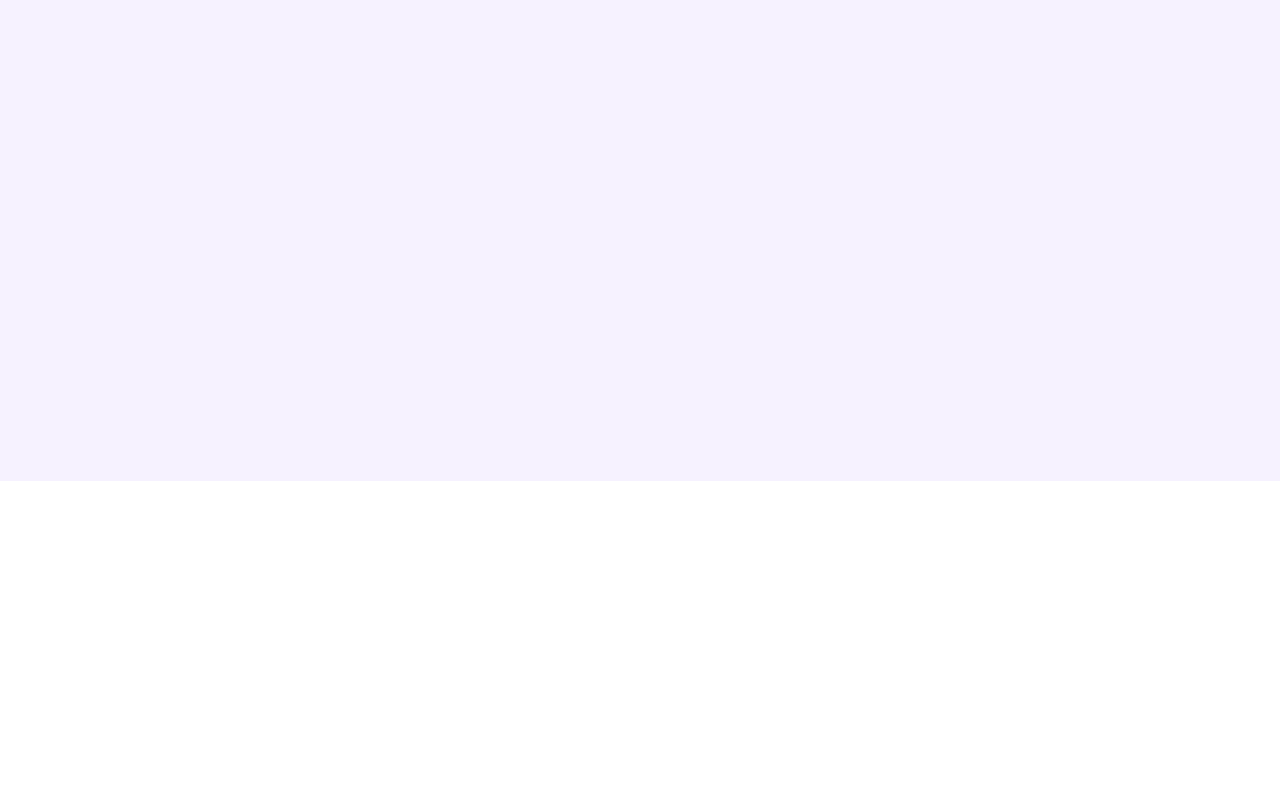
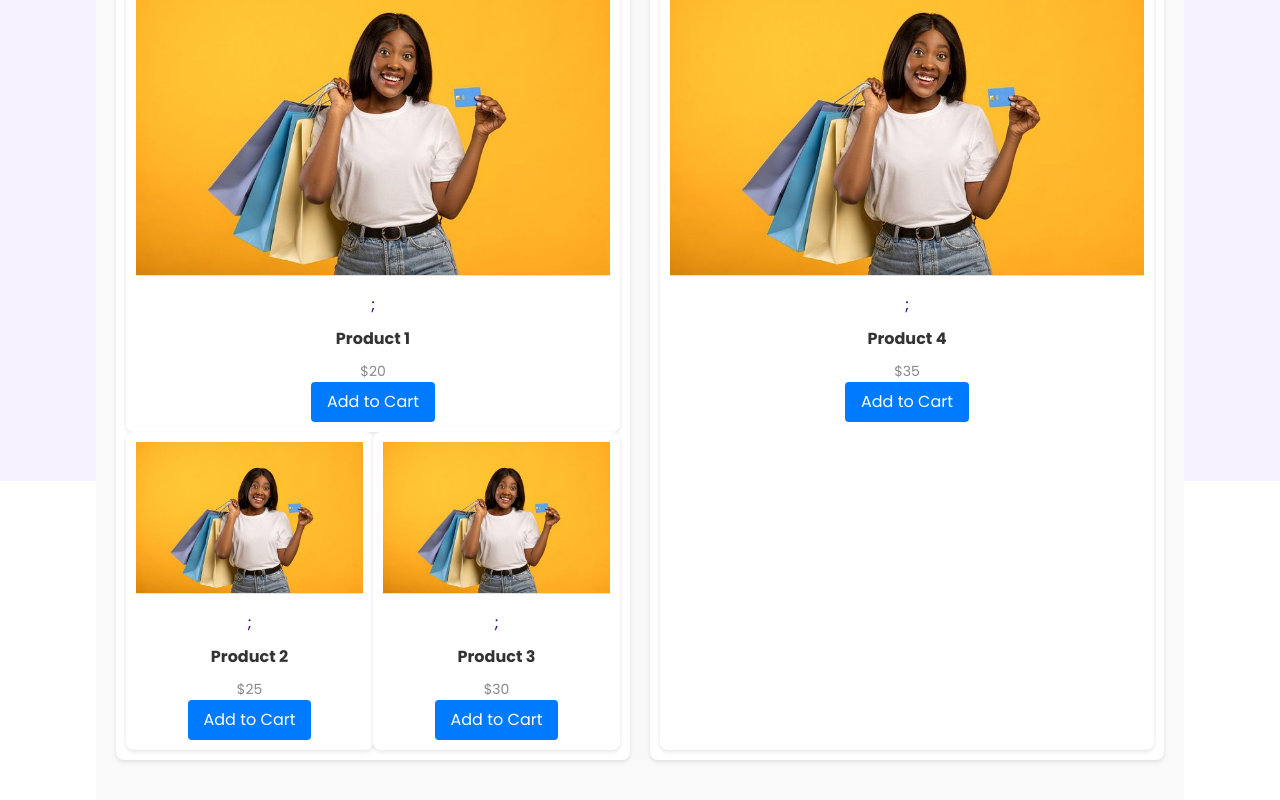
Before and after one commit to PraisesAmaiyo/whatsapp-shop, a React (Vite) app: page /home in a window 1280 px wide. Shown: the part 1119-1919 px from the top of the page. Before the commit the page ends 1612 px from the top, so only its background shows below. Built offline with nearby package versions, Linux system fonts and the light colour scheme.

Commit message:
Featured Section in progress

```diff
--- /dev/null
+++ b/src/features/homepage/Recommended.jsx
@@ -0,0 +1,135 @@
+import styled from 'styled-components';
+import headerImage from '../../assets/images/header-image.jpeg';
+
+const FeaturedProductsContainer = styled.div`
+  padding: 2rem;
+  background-color: #f9f9f9;
+  text-align: center;
+`;
+
+const ProductGrid = styled.div`
+  display: grid;
+  grid-template-columns: 1fr 1fr;
+  grid-template-rows: auto auto;
+  gap: 2rem;
+`;
+
+const ProductCard = styled.div`
+  padding: 1rem;
+  background-color: white;
+  box-shadow: 0 2px 4px rgba(0, 0, 0, 0.1);
+  border-radius: 8px;
+  transition: transform 0.2s;
+
+  &:hover {
+    transform: scale(1.05);
+  }
+`;
+
+const LeftCard = styled(ProductCard)`
+  display: grid;
+  grid-template-columns: 1fr 1fr;
+  grid-template-rows: auto auto;
+`;
+
+const RightCard = styled(ProductCard)`
+  display: grid;
+  grid-template-columns: 1fr 1fr;
+  grid-template-rows: auto auto;
+`;
+
+const FullWidthCardLeft = styled(ProductCard)`
+  grid-column: 1 / 3;
+  grid-row: 1 / 2;
+`;
+const FullWidthCardRight = styled(ProductCard)`
+  grid-column: 1 / 3;
+  grid-row: 1 / 3;
+`;
+
+const HalfWidthCardLeft = styled(ProductCard)`
+  grid-column: 1 / 2;
+  grid-row: 2 / 3;
+`;
+
+const HalfWidthCardRight = styled(ProductCard)`
+  grid-column: 2 / 3;
+  grid-row: 2 / 3;
+`;
+
+const ProductImage = styled.img`
+  width: 100%;
+  height: auto;
+  border-bottom: 1px solid #e0e0e0;
+  margin-bottom: 1rem;
+
+  object-fit: cover;
+  object-position: center;
+`;
+
+const ProductName = styled.h3`
+  font-size: 1.6rem;
+  margin: 1rem 0;
+  color: #333;
+`;
+
+const ProductPrice = styled.p`
+  font-size: 1.4rem;
+  color: #888;
+`;
+
+const AddToCartButton = styled.button`
+  padding: 0.8rem 1.6rem;
+  background-color: #007bff;
+  color: white;
+  border: none;
+  border-radius: 4px;
+  cursor: pointer;
+
+  &:hover {
+    background-color: #0056b3;
+  }
+`;
+
+const FeaturedProducts = () => {
+  return (
+    <FeaturedProductsContainer>
+      <h2>Featured Products</h2>
+      <ProductGrid>
+        <LeftCard>
+          <FullWidthCardLeft>
+            <ProductImage src={headerImage} alt="Happy shopping girl" />;
+            <ProductName>Product 1</ProductName>
+            <ProductPrice>$20</ProductPrice>
+            <AddToCartButton>Add to Cart</AddToCartButton>
+          </FullWidthCardLeft>
+
+          <HalfWidthCardLeft>
+            <ProductImage src={headerImage} alt="Happy shopping girl" />;
+            <ProductName>Product 2</ProductName>
+            <ProductPrice>$25</ProductPrice>
+            <AddToCartButton>Add to Cart</AddToCartButton>
+          </HalfWidthCardLeft>
+
+          <HalfWidthCardRight>
+            <ProductImage src={headerImage} alt="Happy shopping girl" />;
+            <ProductName>Product 3</ProductName>
+            <ProductPrice>$30</ProductPrice>
+            <AddToCartButton>Add to Cart</AddToCartButton>
+          </HalfWidthCardRight>
+        </LeftCard>
+
+        <RightCard>
+          <FullWidthCardRight>
+            <ProductImage src={headerImage} alt="Happy shopping girl" />;
+            <ProductName>Product 4</ProductName>
+            <ProductPrice>$35</ProductPrice>
+            <AddToCartButton>Add to Cart</AddToCartButton>
+          </FullWidthCardRight>
+        </RightCard>
+      </ProductGrid>
+    </FeaturedProductsContainer>
+  );
+};
+
+export default FeaturedProducts;
--- a/src/pages/Homepage.jsx
+++ b/src/pages/Homepage.jsx
@@ -2,6 +2,7 @@ import styled from 'styled-components';
 import Header from '../features/homepage/Header';
 import Main from '../features/homepage/Main';
 import Benefits from '../features/homepage/Benefits';
+import Recommended from '../features/homepage/Recommended';
 
 const Container = styled.div`
   height: 100vh;
@@ -45,6 +46,7 @@ function Homepage() {
       <WhiteWrapper>
         <Container>
           <Benefits />
+          <Recommended />
         </Container>
       </WhiteWrapper>
     </>
```
Also changed, not shown: src/features/homepage/Main.jsx (+2 -9 lines).
